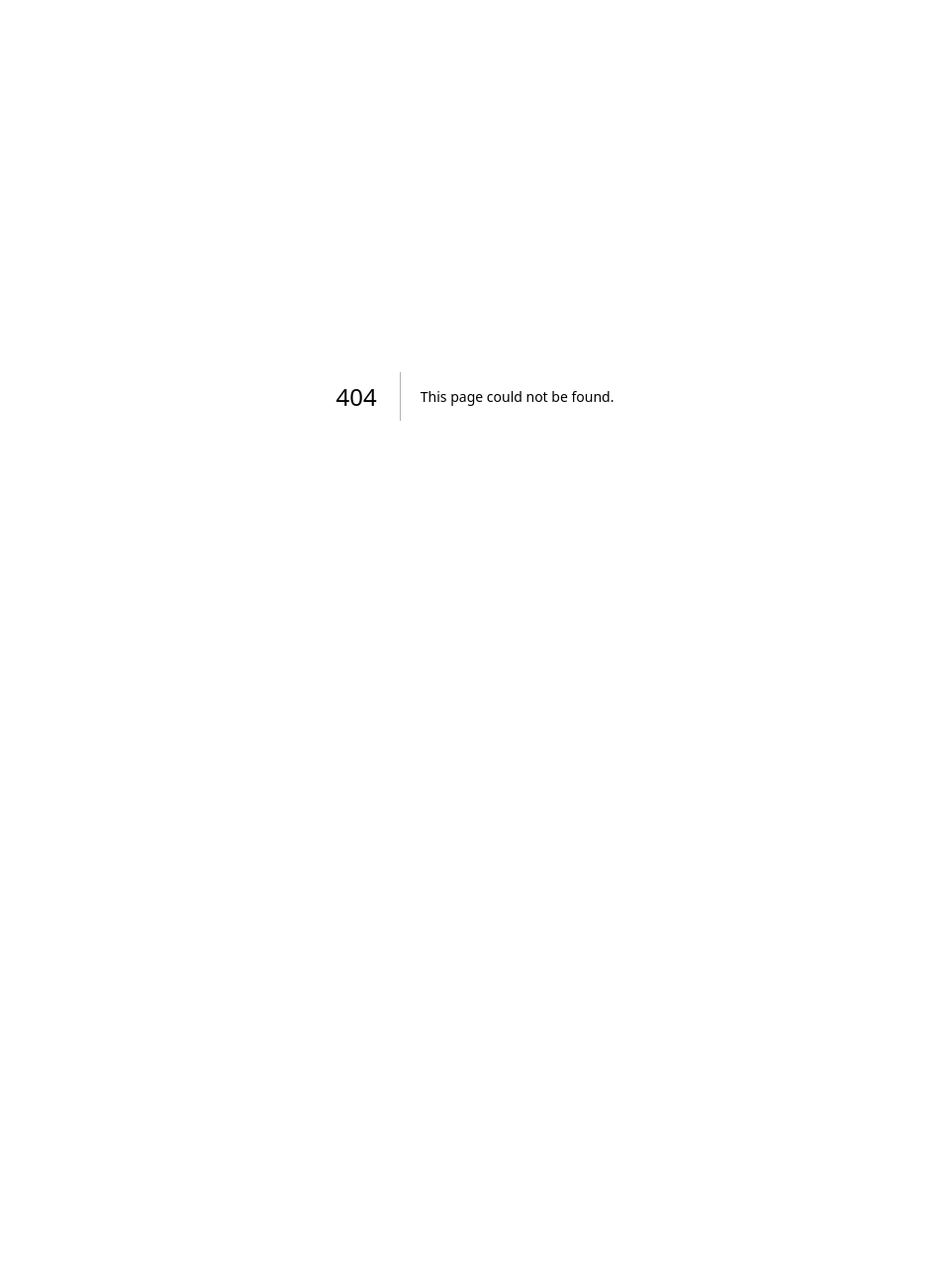
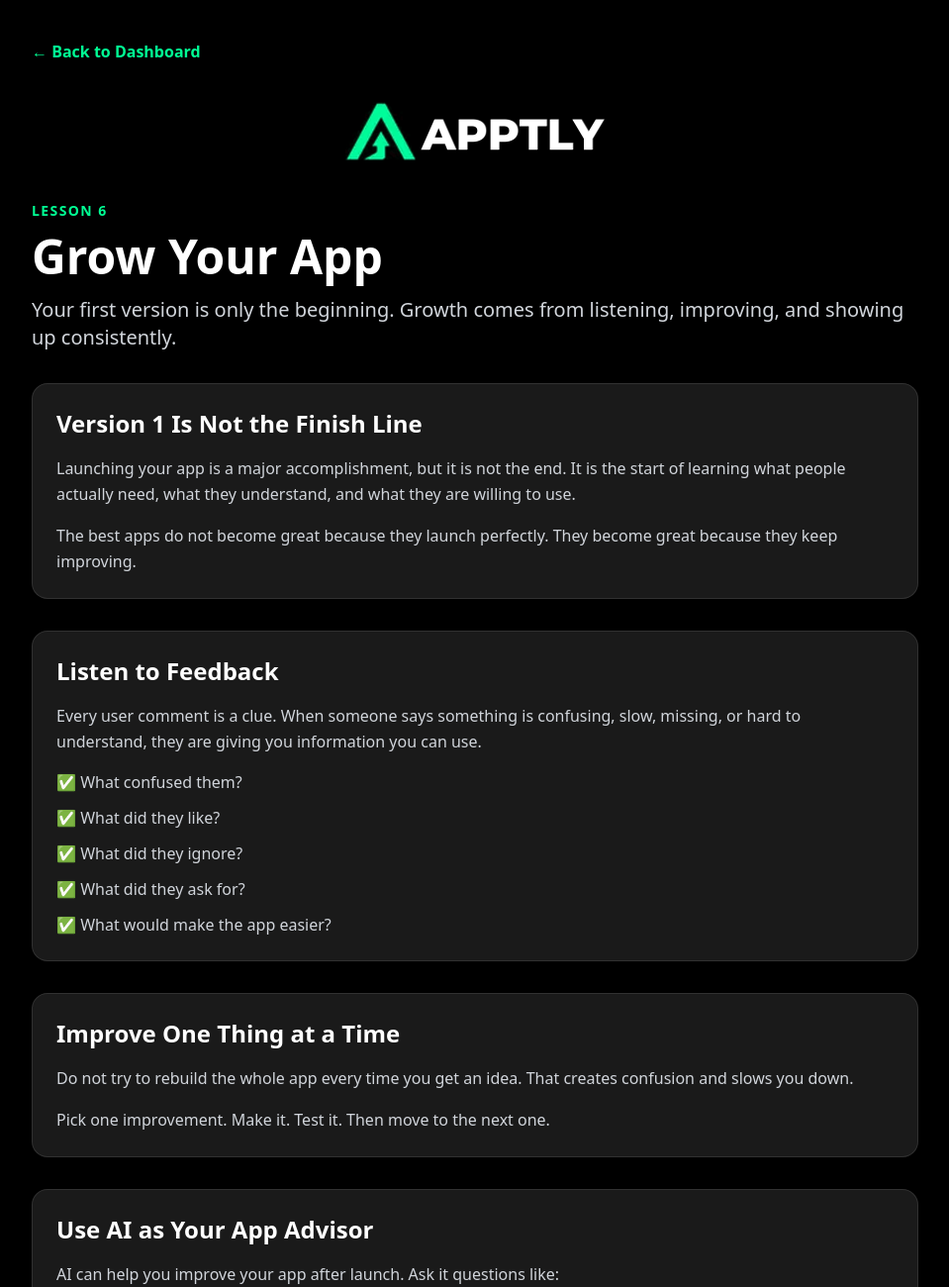
Before and after one commit to myapptly/apptly-website, a Next.js app: page /lesson-6 in a window 1280 px wide. Before the commit this address had no page. Shown: the top 1300 px of the page at 99% size, without its empty margins (160-1119 px from the left). Before the commit the page ends 800 px from the top, so only its background shows below. Built offline with nearby package versions, Linux system fonts and the light colour scheme.

Commit message:
Add lesson 6 - Grow Your App

```diff
--- /dev/null
+++ b/app/lesson-6/page.tsx
@@ -0,0 +1,97 @@
+export default function Lesson6() {
+  return (
+    <main className="min-h-screen bg-[#000000] text-white px-6 py-10">
+      <section className="max-w-4xl mx-auto space-y-8">
+        <a href="/dashboard" className="text-[#00FF94] font-bold hover:underline">
+          ← Back to Dashboard
+        </a>
+
+        <img
+          src="/new%20logo.png"
+          alt="APPTLY Logo"
+          className="mx-auto w-[300px] max-w-full h-auto"
+        />
+
+        <div>
+          <p className="text-[#00FF94] font-bold uppercase tracking-widest text-sm">
+            Lesson 6
+          </p>
+          <h1 className="text-5xl font-black mt-3">Grow Your App</h1>
+          <p className="text-gray-300 mt-4 text-xl">
+            Your first version is only the beginning. Growth comes from listening, improving, and showing up consistently.
+          </p>
+        </div>
+
+        <div className="bg-[#1A1A1A] border border-white/10 rounded-2xl p-6">
+          <h2 className="text-2xl font-bold mb-4">Version 1 Is Not the Finish Line</h2>
+          <p className="text-gray-300 leading-relaxed">
+            Launching your app is a major accomplishment, but it is not the end. It is the start of learning what people actually need, what they understand, and what they are willing to use.
+          </p>
+          <p className="text-gray-300 leading-relaxed mt-4">
+            The best apps do not become great because they launch perfectly. They become great because they keep improving.
+          </p>
+        </div>
+
+        <div className="bg-[#1A1A1A] border border-white/10 rounded-2xl p-6">
+          <h2 className="text-2xl font-bold mb-4">Listen to Feedback</h2>
+          <p className="text-gray-300 leading-relaxed">
+            Every user comment is a clue. When someone says something is confusing, slow, missing, or hard to understand, they are giving you information you can use.
+          </p>
+          <ul className="space-y-3 text-gray-300 mt-4">
+            <li>✅ What confused them?</li>
+            <li>✅ What did they like?</li>
+            <li>✅ What did they ignore?</li>
+            <li>✅ What did they ask for?</li>
+            <li>✅ What would make the app easier?</li>
+          </ul>
+        </div>
+
+        <div className="bg-[#1A1A1A] border border-white/10 rounded-2xl p-6">
+          <h2 className="text-2xl font-bold mb-4">Improve One Thing at a Time</h2>
+          <p className="text-gray-300 leading-relaxed">
+            Do not try to rebuild the whole app every time you get an idea. That creates confusion and slows you down.
+          </p>
+          <p className="text-gray-300 leading-relaxed mt-4">
+            Pick one improvement. Make it. Test it. Then move to the next one.
+          </p>
+        </div>
+
+        <div className="bg-[#1A1A1A] border border-white/10 rounded-2xl p-6">
+          <h2 className="text-2xl font-bold mb-4">Use AI as Your App Advisor</h2>
+          <p className="text-gray-300 leading-relaxed">
+            AI can help you improve your app after launch. Ask it questions like:
+          </p>
+          <ul className="space-y-3 text-gray-300 mt-4">
+            <li>💬 How can I make this page clearer?</li>
+            <li>💬 What might confuse a beginner?</li>
+            <li>💬 What should I improve before adding new features?</li>
+            <li>💬 How can I make this app feel more professional?</li>
+          </ul>
+        </div>
+
+        <div className="bg-[#0d0d0d] border border-[#00FF94]/40 rounded-2xl p-6">
+          <h2 className="text-2xl font-bold mb-4">Your Action Step</h2>
+          <p className="text-gray-300 leading-relaxed">
+            Write down three things you can improve in your app this week. Do not add three new features. Improve what already exists.
+          </p>
+        </div>
+
+        <div className="bg-[#1A1A1A] border border-white/10 rounded-2xl p-6">
+          <h2 className="text-2xl font-bold mb-4">Cliff&apos;s Tip</h2>
+          <p className="text-gray-300 leading-relaxed">
+            A simple app that keeps getting better is more valuable than a complicated app that never gets finished.
+          </p>
+        </div>
+
+        <div className="flex justify-between pt-6">
+          <a href="/lesson-5" className="text-[#00FF94] font-bold hover:underline">
+            ← Previous Lesson
+          </a>
+          <a href="/lesson-7" className="text-[#00FF94] font-bold hover:underline">
+            Next Lesson →
+          </a>
+        </div>
+      </section>
+    </main>
+  );
+}
```
